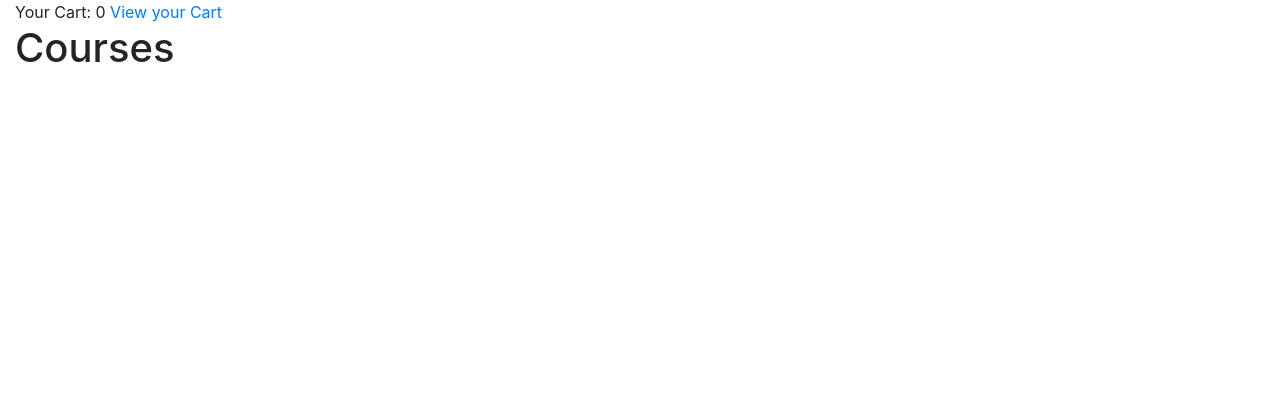
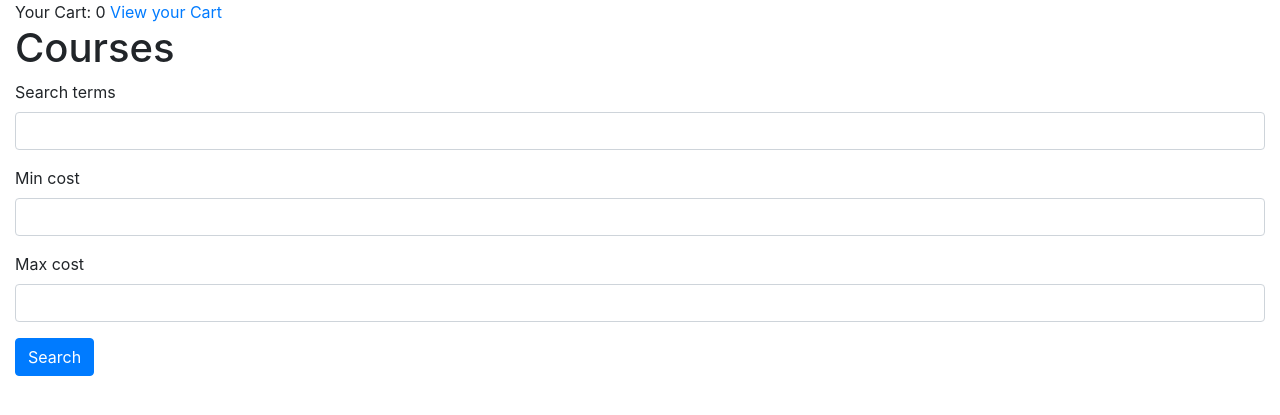
Before and after one commit to kunxin-chor/django-lms, a Django app: page /catalog/ in a window 1280 px wide. Shown: the top 415 px of the page. Run offline with Django 3.2, Linux system fonts and the light colour scheme; data that the repository does not hold is empty; some libraries are stand-ins or nearby versions.

Commit message:
Added some score point stuff

```diff
--- a/cart/views.py
+++ b/cart/views.py
@@ -18,13 +18,13 @@ def add_to_cart(request, course_id):
         cart[course_id] = {
             'title': course.title,
             'id':course.id,
-            'cost':99
+            'cost':course.cost
         }
         # save the cart back to the session under the key 'shopping_cart'
         request.session['shopping_cart'] = cart
         messages.success(request, "You have added a new course")
     else:
-        messages.success("The course is already in your shopping cart")
+        messages.success(request, "The course is already in your shopping cart")
     return redirect('/catalog/')
 
 
--- a/catalog/forms.py
+++ b/catalog/forms.py
@@ -7,4 +7,10 @@ class CourseForm(forms.ModelForm):
     image = ImageField(label='Cover Photo')
     class Meta:
         model=Course
-        fields=('title', 'desc', 'number_of_hours', 'instructor', 'image')
+        fields=('title', 'desc', 'number_of_hours', 'instructor', 'image', 'cost')
+
+
+class CourseSearchForm(forms.Form):
+    search_terms = forms.CharField(required=False)
+    min_cost = forms.FloatField(required=False, min_value=0)
+    max_cost = forms.FloatField(required=False)
--- a/catalog/templates/catalog/courses.template.html
+++ b/catalog/templates/catalog/courses.template.html
@@ -1,18 +1,28 @@
 {% extends 'base.html' %}
 
+{% load crispy_forms_tags %}
+
+{% block subtitle %}
+Course Catalog
+{% endblock %}
 
 {%block content %}
     <h1>Courses</h1>
 
-    <ul>
+    <form method='GET'>
+        {{search_form|crispy}}
+        <input type='submit' value='Search' class='btn btn-primary'/>
+    </form>
+
+    <article>
     {% for c in all_courses %}
-        <li>{{c.title}} conducted by {{c.instructor.first_name}} {{c.instructor.last_name}}
+        <section>{{c.title}} conducted by {{c.instructor.first_name}} {{c.instructor.last_name}} for ${{c.cost}}
          <a href="{% url 'update_course' course_id=c.id %}">Edit</a> |
          <a href="{%  url 'add_to_cart' course_id=c.id %}">Add to Cart</a>
          {% if c.image %}
-         <img src="{{c.image.cdn_url }}" />
+         <img src="{{c.image.cdn_url }}" alt='Cover image for {{c.title}}' />
          {% endif %}
-        </li>
+        </section>
     {% endfor %}
-    </ul>
+    </article>
 {% endblock %}
--- a/catalog/templates/catalog/create_course.template.html
+++ b/catalog/templates/catalog/create_course.template.html
@@ -2,6 +2,10 @@
 {%extends 'base.html' %}
 
 {% load crispy_forms_tags %}
+
+{% block subtitle %}
+Create a new course
+{% endblock %}
 
 {%block content %}
 {{ form.media }}
--- a/catalog/views.py
+++ b/catalog/views.py
@@ -2,14 +2,34 @@ from django.shortcuts import render, redirect, reverse, get_object_or_404
 from django.contrib import messages
 
 from .models import Course
-from .forms import CourseForm
+from .forms import CourseForm, CourseSearchForm
 
 # Create your views here.
 def show_courses(request):
 
+    search_form = CourseSearchForm(request.GET)
+
+    #assume no search terms,we want to show all
     all_courses = Course.objects.all()
+
+
+    if search_form.data.get('search_terms'):
+        """
+        SELECT * FROM courses WHERE title LIKE '%react%'
+        """
+        all_courses = all_courses.filter(title__contains=search_form.data['search_terms'])
+
+    if request.GET.get('min_cost'):
+        all_courses = all_courses.filter(cost__gte=request.GET.get('min_cost'))
+
+
+    if request.GET.get('max_cost'):
+        all_courses = all_courses.filter(cost__lte=request.GET.get('max_cost'))
+
+
     return render(request, 'catalog/courses.template.html', {
-        'all_courses':all_courses
+        'all_courses':all_courses,
+        'search_form':search_form
     })
 
 
--- a/checkout/urls.py
+++ b/checkout/urls.py
@@ -1,7 +1,8 @@
 from django.urls import path
 
-from .views import checkout
+from .views import checkout, checkout_success
 
 urlpatterns = [
-    path('', checkout)
+    path('', checkout),
+    path('completed',checkout_success)
 ]
--- a/templates/base.html
+++ b/templates/base.html
@@ -8,14 +8,14 @@
     <!-- Bootstrap CSS -->
     <link rel="stylesheet" href="https://maxcdn.bootstrapcdn.com/bootstrap/4.0.0/css/bootstrap.min.css" integrity="sha384-Gn5384xqQ1aoWXA+058RXPxPg6fy4IWvTNh0E263XmFcJlSAwiGgFAW/dAiS6JXm" crossorigin="anonymous">
 
-    <title>Hello, world!</title>
+    <title>Django LMS: {%block subtitle%}{%endblock%}</title>
   </head>
   <body>
-    <div class='container-fluid'>
+    <main class='container-fluid'>
 
-       <div>
+       <aside>
          Your Cart: {{number_of_items }} <a href="{% url 'view_cart'%}">View your Cart</a>
-       </div>
+       </aside>
 
       {% if messages %}
       <div class='alert alert-success'>
@@ -27,7 +27,7 @@
       </div>
       {% endif%}
         {%block content%}{%endblock%}
-    </div>
+    </main>
 
     <!-- Optional JavaScript -->
     <!-- jQuery first, then Popper.js, then Bootstrap JS -->
```
Also changed, not shown: checkout/views.py (+7 -2 lines).
